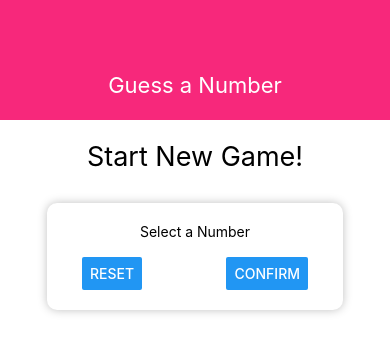
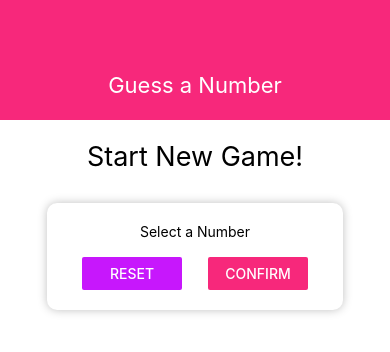
Before and after one commit to brianartea/react-native-guess-a-number-app, a React Native app: screen / in a window 390 px wide. Shown: the top 352 px of the page. Built offline with nearby package versions, Linux system fonts and the light colour scheme.

Commit message:
Color Theming with Constants

```diff
--- a/components/Header.js
+++ b/components/Header.js
@@ -1,6 +1,8 @@
 //, { useState }
 import React from 'react';
 import { View, Text, StyleSheet } from 'react-native';
+
+import Colors from '../constants/Colors';
 
 const Header = props => {
   return (
@@ -15,7 +17,7 @@
     width: '100%',
     height: 120,
     paddingTop: 70,
-    backgroundColor: '#f7287b',
+    backgroundColor: Colors.primary,
     alignItems: 'center',
     justifyContent: 'center'
   },
--- /dev/null
+++ b/constants/Colors.js
@@ -0,0 +1,4 @@
+export default {
+  primary: '#f7287b',
+  accent: '#c717fc'
+};
--- a/screens/StartGameScreen.js
+++ b/screens/StartGameScreen.js
@@ -3,6 +3,7 @@
 import { View, Text, StyleSheet, TextInput, Button } from 'react-native';
 
 import Card from '../components/Card';
+import Colors from '../constants/Colors';
 
 const StartGameScreen = props => {
   return (
@@ -12,8 +13,12 @@
         <Text>Select a Number</Text>
         <TextInput />
         <View style={styles.buttonContainer}>
-          <Button title="Reset" onPress={() => { }} />
-          <Button title="Confirm" onPress={() => { }} />
+          <View style={styles.button}>
+            <Button title="Reset" onPress={() => { }} color={Colors.accent} />
+          </View>
+          <View style={styles.button}>
+            <Button title="Confirm" onPress={() => { }} color={Colors.primary} />
+          </View>
         </View>
       </Card>
     </View>
@@ -41,6 +46,9 @@
     width: '100%',
     justifyContent: 'space-between',
     paddingHorizontal: 15
+  },
+  button: {
+    width: 100
   }
 });
 
```
